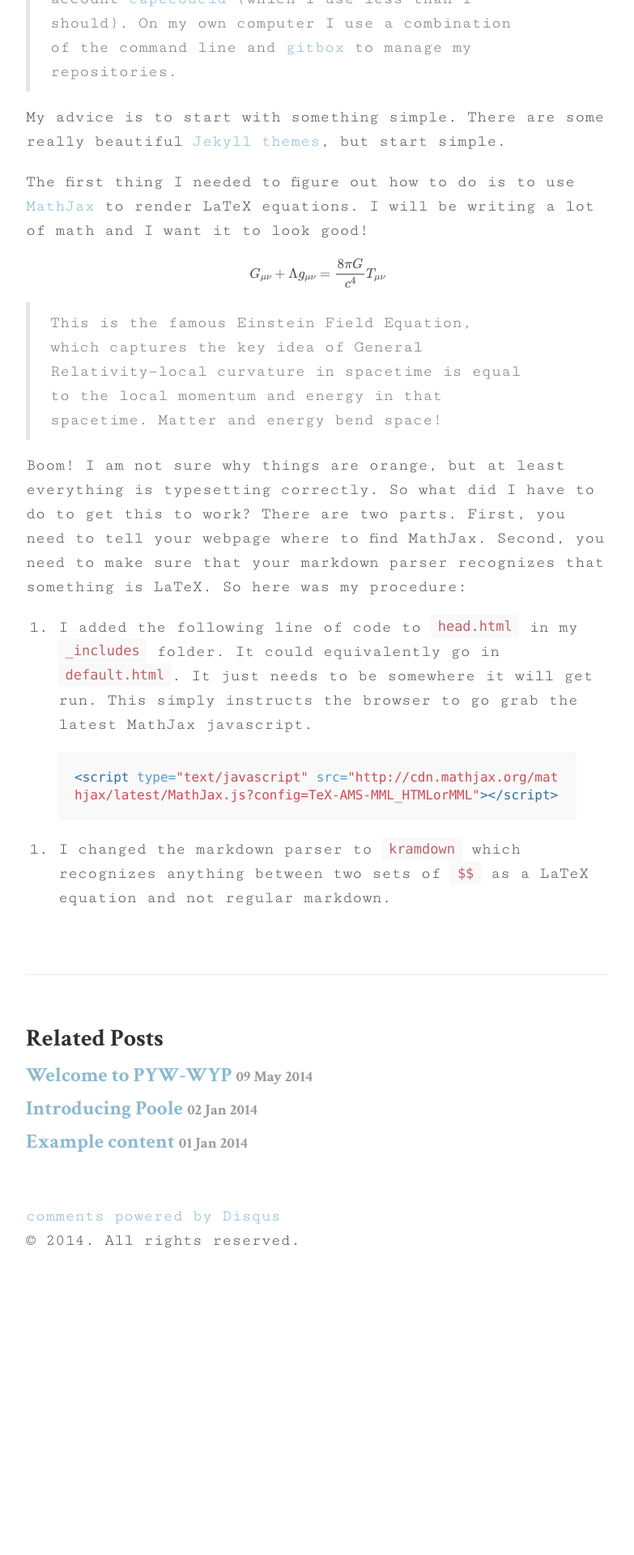
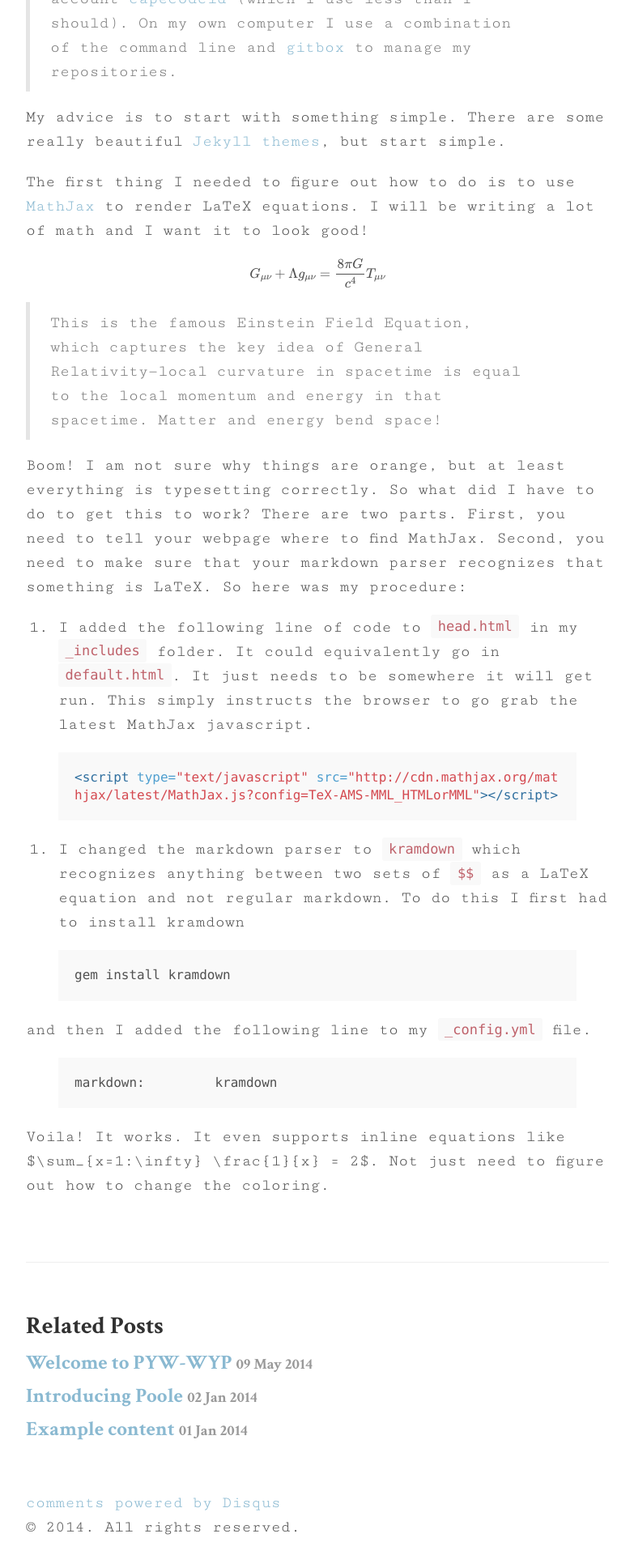
Before and after one commit to capecodcid/capecodcid.github.io, a Jekyll site: the page built from _posts/2014-05-10-Latex+Jekyll.md, in a window 1280 px wide. Shown: the part 708-2628 px from the top of the page at 81% size, without its empty margins (248-1031 px from the left). Built offline with Jekyll 4.4.1, drawn with Linux system fonts in a browser that asks for light colours; some web fonts are replaced; formulas are drawn with MathJax 3; comment, search, counter and statistics services are not loaded.

Commit message:
tried an inline equation

```diff
--- a/_posts/2014-05-10-Latex+Jekyll.md
+++ b/_posts/2014-05-10-Latex+Jekyll.md
@@ -32,4 +32,16 @@ Boom!  I am not sure why things are orange, but at least everything is typesetti
 <script type="text/javascript" src="http://cdn.mathjax.org/mathjax/latest/MathJax.js?config=TeX-AMS-MML_HTMLorMML"></script>
 {% endhighlight %}
 
-2. I changed the markdown parser to `kramdown` which recognizes anything between two sets of `$$` as a LaTeX equation and not regular markdown.
+2. I changed the markdown parser to `kramdown` which recognizes anything between two sets of `$$` as a LaTeX equation and not regular markdown.  To do this I first had to install kramdown
+
+{% highlight ruby %}
+gem install kramdown
+{% endhighlight %}
+
+and then I added the following line to my `_config.yml` file.
+
+{% highlight markdown %}
+markdown:         kramdown
+{% endhighlight %}
+
+Voila!  It works.  It even supports inline equations like $\sum_{x=1:\infty} \frac{1}{x} = 2$.  Not just need to figure out how to change the coloring.
```
